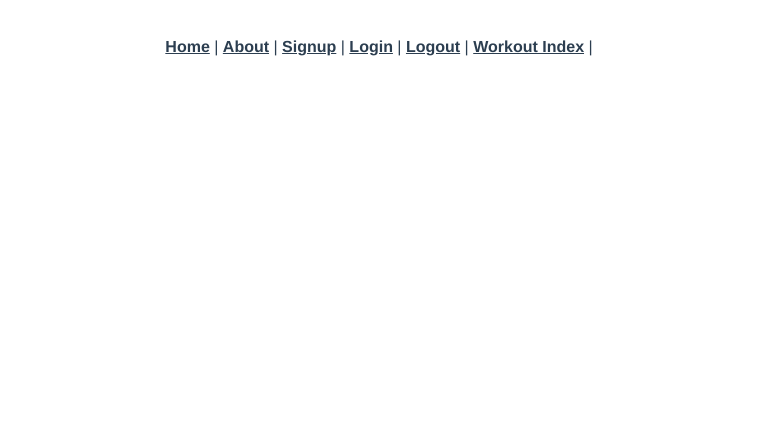
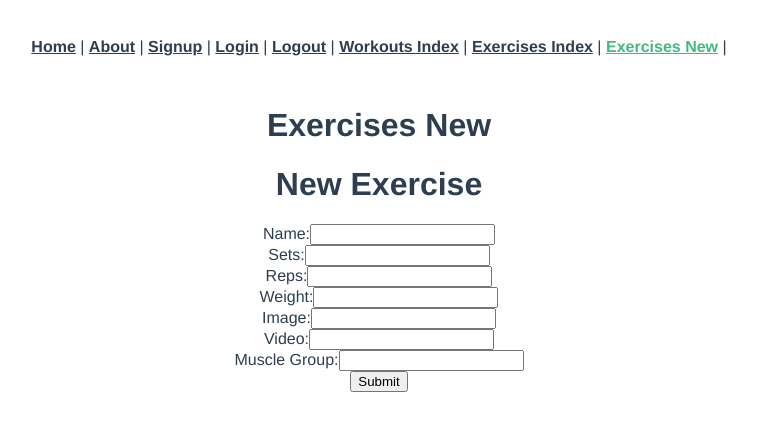
Before and after one commit to eddielee26/capstone_vue_app, a Vue app: page /exercises/new in a window 1280 px wide. Shown: the top 430 px of the page, without its empty margins (261-1018 px from the left). Built offline with nearby package versions, Linux system fonts and the light colour scheme; the HTML template or start-up script is replaced by a standard one.

Commit message:
adds exercise index, new, show pages

```diff
--- a/src/App.vue
+++ b/src/App.vue
@@ -6,7 +6,9 @@
       <router-link to="/signup">Signup</router-link> |
       <router-link to="/login">Login</router-link> |
       <router-link to="/logout">Logout</router-link> |
-      <router-link to="/workouts">Workout Index</router-link> |
+      <router-link to="/workouts">Workouts Index</router-link> |
+      <router-link to="/exercises">Exercises Index</router-link> |
+      <router-link to="/exercises/new">Exercises New</router-link> |
 
     </div>
     <router-view/>
--- a/src/router/index.js
+++ b/src/router/index.js
@@ -8,6 +8,9 @@ import WorkoutsIndex from "../views/workouts/Index.vue";
 import WorkoutsNew from "../views/workouts/New.vue";
 import WorkoutsShow from "../views/workouts/Show.vue";
 import WorkoutsEdit from "../views/workouts/Edit.vue";
+import ExercisesIndex from "../views/exercises/Index.vue";
+import ExercisesNew from "../views/exercises/New.vue";
+import ExercisesShow from "../views/exercises/Show.vue";
 
 Vue.use(VueRouter);
 
@@ -60,7 +63,21 @@ const routes = [
     name: "workouts-edit",
     component: WorkoutsEdit
   },
-
+  {
+    path: "/exercises",
+    name: "exercises-index",
+    component: ExercisesIndex
+  },
+  {
+    path: "/exercises/new",
+    name: "exercises-new",
+    component: ExercisesNew
+  },
+  {
+    path: "/exercises/:id",
+    name: "exercises-show",
+    component: ExercisesShow
+  },
 ];
 
 const router = new VueRouter({
--- /dev/null
+++ b/src/views/exercises/Index.vue
@@ -0,0 +1,37 @@
+<template>
+  <div class="exercises-index">
+    <h1>Exercises Index</h1>
+    <div v-for="exercise in exercises">
+
+      <router-link v-bind:to="`/exercises/${exercise.id}`">
+        <h2>Name: {{ exercise.name }}</h2>
+      </router-link>
+
+      <p>Sets: {{ exercise.sets }}</p>
+      <p>Reps: {{ exercise.reps }}</p>
+      <p>Weight: {{ exercise.weight }}</p>
+      <p>Image: {{ exercise.iamge }}</p>
+      <p>Video: {{ exercise.Video }}</p>
+      <p>Muscle Group: {{ exercise.muscle_group }}</p>
+    </div>
+
+  </div>
+</template>
+
+<script>
+import axios from "axios";
+export default {
+  data: function() {
+    return {
+      exercises: []
+    };
+  },
+  created: function() {
+    axios.get("/api/exercises").then(response => {
+      this.exercises = response.data;
+      console.log(this.exercises);
+    });
+  },
+  methods: {}
+};
+</script>
--- /dev/null
+++ b/src/views/exercises/New.vue
@@ -0,0 +1,83 @@
+<template>
+  <div class="exercises-new">
+    <h1>Exercises New</h1>
+
+    <form v-on:submit.prevent="submit()">
+      <h1>New Exercise</h1>
+      <ul>
+        <li class="text-danger" v-for="error in errors">{{ error }}</li>
+      </ul>
+      <div class="form-group">
+        <label>Name:</label>
+        <input type="text" class="form-control" v-model="name">
+      </div>
+      <div class="form-group">
+        <label>Sets:</label>
+        <input type="number" class="form-control" v-model="sets">
+      </div>
+      <div class="form-group">
+        <label>Reps:</label>
+        <input type="number" class="form-control" v-model="reps">
+      </div>
+      <div class="form-group">
+        <label>Weight:</label>
+        <input type="number" class="form-control" v-model="weight">
+      </div>
+      <div class="form-group">
+        <label>Image:</label>
+        <input type="text" class="form-control" v-model="image">
+      </div>
+      <div class="form-group">
+        <label>Video:</label>
+        <input type="text" class="form-control" v-model="video">
+      </div>
+      <div class="form-group">
+        <label>Muscle Group:</label>
+        <input type="text" class="form-control" v-model="muscle_group">
+      </div>
+      <input type="submit" class="btn btn-primary" value="Submit">
+    </form>
+
+  </div>
+</template>
+
+<script>
+import axios from "axios";
+export default {
+  data: function() {
+    return {
+      name: "",
+      sets: "",
+      reps: "",
+      weight: "",
+      image: "",
+      video: "",
+      muscle_group: "",
+      errors: [],
+    };
+  },
+  created: function() {
+  },
+  methods: {
+    submit: function() {
+      var params = {
+        name: this.name,
+        sets: this.sets,
+        reps: this.reps,
+        weight: this.weight,
+        image: this.image,
+        video: this.video,
+        muscle_group: this.muscle_group,
+      };
+      axios
+        .post("/api/exercises", params)
+        .then(response => {
+          this.$router.push("/exercises");
+        })
+        .catch(error => {
+          this.errors = error.response.data.errors;
+        });
+    },
+  }
+};
+</script>
--- /dev/null
+++ b/src/views/exercises/Show.vue
@@ -0,0 +1,32 @@
+<template>
+  <div class="exercises-show">
+    <h1>Exercise Show</h1>
+
+    <h2>{{ exercise.name }}</h2>
+    <p>Date: {{ exercise.sets }}</p>
+    <p>Category: {{ exercise.reps }}</p>
+    <p>Note: {{ exercise.weight }}</p>
+    <p>Note: {{ exercise.image }}</p>
+    <p>Note: {{ exercise.video }}</p>
+    <p>Note: {{ exercise.muscle_group }}</p>
+
+  </div>
+</template>
+
+<script>
+import axios from "axios";
+export default {
+  data: function() {
+    return {
+      exercise: {},
+    };
+  },
+  created: function() {
+    axios.get("/api/exercises/" + this.$route.params.id).then(response => {
+      this.exercise = response.data;
+      console.log(this.exercise);
+    });
+  },
+  methods: {}
+};
+</script>
```
